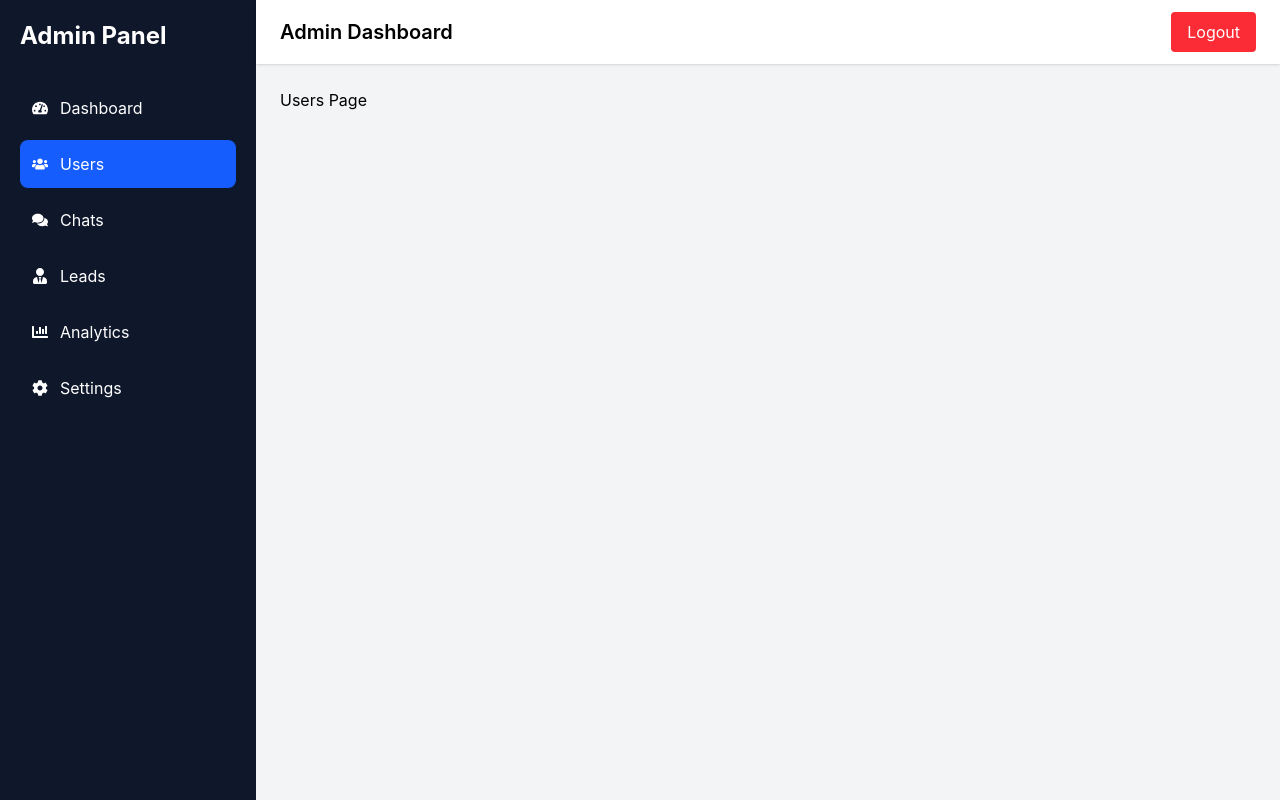
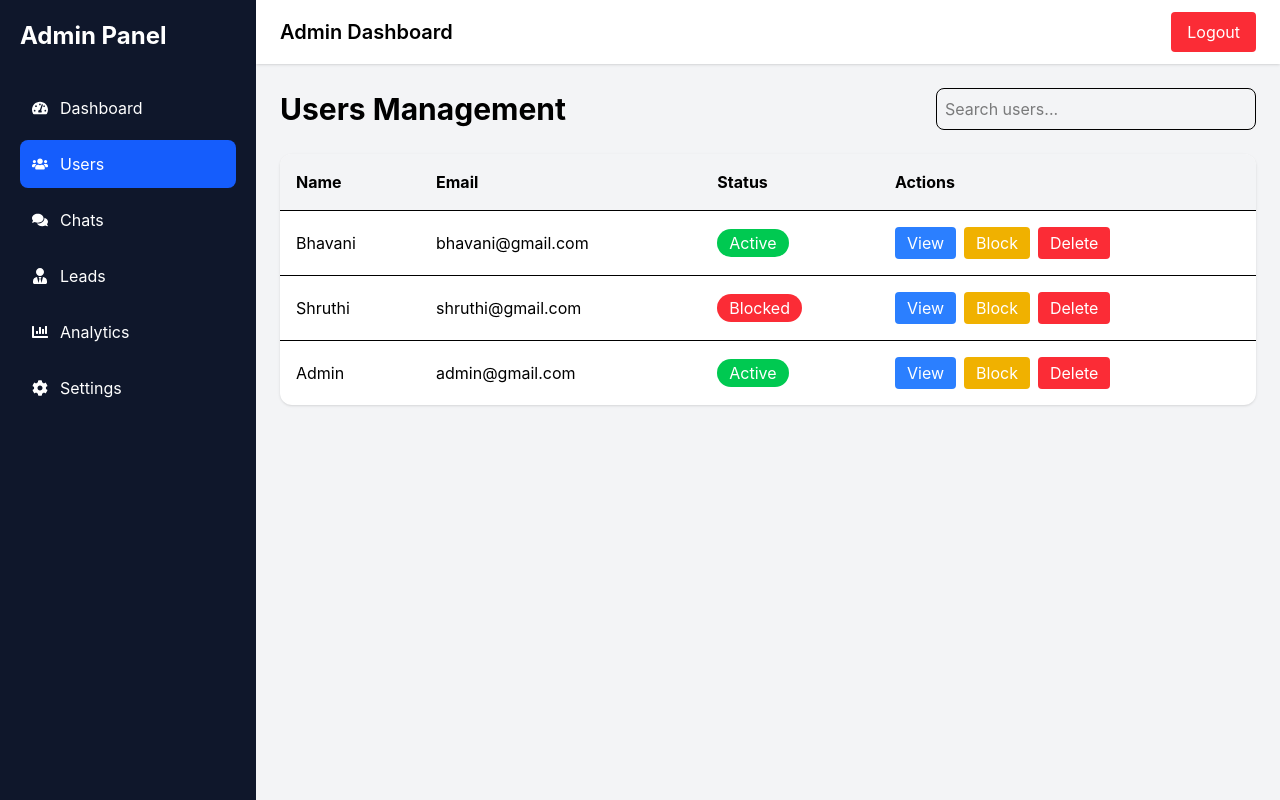
Before and after one commit to Quadra-Technologies/ai-customer-support-chatbot, a React app in the folder frontend/: page /admin/users in a window 1280 px wide. Built offline with nearby package versions, Linux system fonts and the light colour scheme; the HTML template or start-up script is replaced by a standard one.

Commit message:
Implemented users management module

```diff
--- a/frontend/src/admin/components/SearchBar/SearchBar.jsx
+++ b/frontend/src/admin/components/SearchBar/SearchBar.jsx
@@ -0,0 +1,13 @@
+const SearchBar = ({ search, setSearch }) => {
+  return (
+    <input
+      type="text"
+      placeholder="Search users..."
+      value={search}
+      onChange={(e) => setSearch(e.target.value)}
+      className="border p-2 rounded-lg w-full md:w-80"
+    />
+  );
+};
+
+export default SearchBar;
--- a/frontend/src/admin/components/UserTable/UserTable.jsx
+++ b/frontend/src/admin/components/UserTable/UserTable.jsx
@@ -0,0 +1,56 @@
+const UserTable = ({ users }) => {
+  return (
+    <div className="overflow-x-auto bg-white rounded-xl shadow">
+      <table className="w-full">
+        <thead className="bg-gray-100">
+          <tr>
+            <th className="p-4 text-left">Name</th>
+            <th className="p-4 text-left">Email</th>
+            <th className="p-4 text-left">Status</th>
+            <th className="p-4 text-left">Actions</th>
+          </tr>
+        </thead>
+
+        <tbody>
+          {users.map((user) => (
+            <tr
+              key={user.id}
+              className="border-t"
+            >
+              <td className="p-4">{user.name}</td>
+              <td className="p-4">{user.email}</td>
+
+              <td className="p-4">
+                <span
+                  className={`px-3 py-1 rounded-full text-white ${
+                    user.status === "Active"
+                      ? "bg-green-500"
+                      : "bg-red-500"
+                  }`}
+                >
+                  {user.status}
+                </span>
+              </td>
+
+              <td className="p-4 space-x-2">
+                <button className="bg-blue-500 text-white px-3 py-1 rounded">
+                  View
+                </button>
+
+                <button className="bg-yellow-500 text-white px-3 py-1 rounded">
+                  Block
+                </button>
+
+                <button className="bg-red-500 text-white px-3 py-1 rounded">
+                  Delete
+                </button>
+              </td>
+            </tr>
+          ))}
+        </tbody>
+      </table>
+    </div>
+  );
+};
+
+export default UserTable;
--- a/frontend/src/admin/pages/Users/Users.jsx
+++ b/frontend/src/admin/pages/Users/Users.jsx
@@ -1,5 +1,57 @@
-const PageName = () => {
-  return <h1>Users Page</h1>;
+import { useState } from "react";
+import SearchBar from "../../components/SearchBar/SearchBar";
+import UserTable from "../../components/UserTable/UserTable";
+
+const Users = () => {
+  const [search, setSearch] = useState("");
+
+  const users = [
+    {
+      id: 1,
+      name: "Bhavani",
+      email: "bhavani@gmail.com",
+      status: "Active",
+    },
+    {
+      id: 2,
+      name: "Shruthi",
+      email: "shruthi@gmail.com",
+      status: "Blocked",
+    },
+    {
+      id: 3,
+      name: "Admin",
+      email: "admin@gmail.com",
+      status: "Active",
+    },
+  ];
+
+  const filteredUsers = users.filter(
+    (user) =>
+      user.name
+        .toLowerCase()
+        .includes(search.toLowerCase()) ||
+      user.email
+        .toLowerCase()
+        .includes(search.toLowerCase())
+  );
+
+  return (
+    <div>
+      <div className="flex justify-between items-center mb-6">
+        <h1 className="text-3xl font-bold">
+          Users Management
+        </h1>
+
+        <SearchBar
+          search={search}
+          setSearch={setSearch}
+        />
+      </div>
+
+      <UserTable users={filteredUsers} />
+    </div>
+  );
 };
 
-export default PageName;
+export default Users;
```
